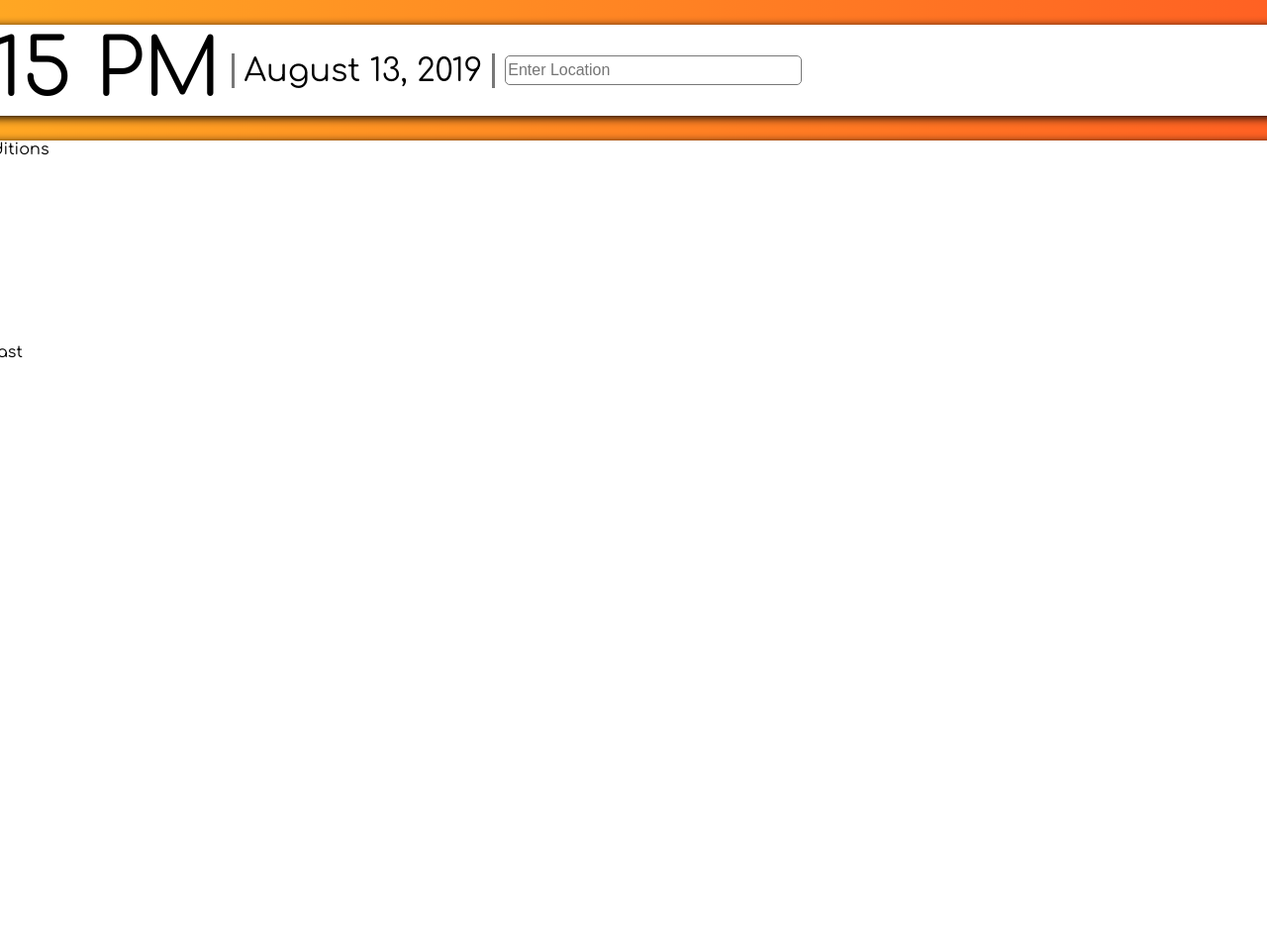
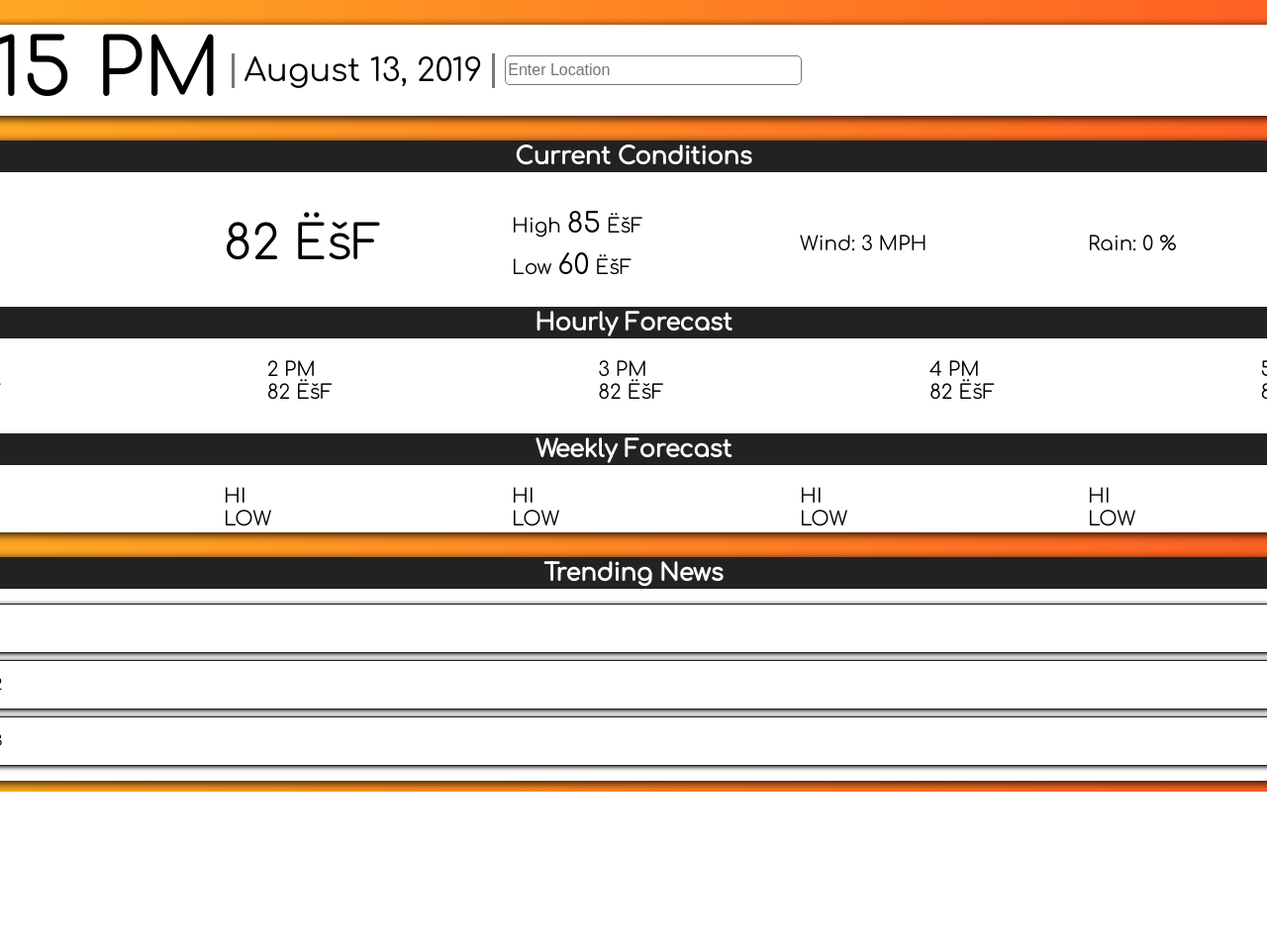
Before and after one commit to Shreyasdbz/KitchenDashboard, a website: page public/index.html in a window 1280 px wide. Shown: the top 956 px of the page at 99% size. After the commit the page ends 800 px from the top, so only its background shows below. Drawn offline with Linux system fonts and the light colour scheme; some packages are replaced by stand-ins of ours; a script that the page names is missing.

Commit message:
more fixes to html

```diff
--- a/public/index.html
+++ b/public/index.html
@@ -1,7 +1,7 @@
 <!DOCTYPE html>
 <html lang="en">
 <head>
-    <meta charset="UTF-8">
+    <meta charset="UT˚F-8">
     <meta name="viewport" content="width=device-width, initial-scale=1.0">
     <meta http-equiv="X-UA-Compatible" content="ie=edge">
     <link rel="stylesheet" href="./style.css">
@@ -26,89 +26,121 @@
         </div>
         <div class="card-weather">
             <div class="card-weather-row1">
-                <div class="card-weather-header">Current Conditions</div>
-                <div class="card-weather-content">
+                <div class="card-weather-header header-top">Current Conditions</div>
+                <div class="card-weather-current">
                     <div class="card-weather-current-tempIcon">
-                        <canvas class="card-weather-icons" id="currentIcon" width="75" height="75"></canvas>
-                        <div class="card-weather-current-temp"></div>
+                        <canvas class="card-weather-icons" id="currentIcon" width="100" height="100"></canvas>
+                    </div>
+                    <div class="card-weather-current-temp">
+                        <span card-weather-current-temp>82</span> ˚F
                     </div>
                     <div class="card-weather-current-highLow">
-                        <div class="card-weather-current-high">
+                        <div class="card-weather-current-high" style="padding-bottom: 5px;">
                             <span>High</span>
-                            <span>85 F</span>
+                            <span card-weather-current-high style="font-size: 1.75rem;">85</span> ˚F
                         </div>
-                        <div class="card-weather-current-low">
+                        <div class="card-weather-current-low" style="padding-top: 5px;">
                             <span>Low</span>
-                            <span>85 F</span>
+                            <span card-weather-current-low style="font-size: 1.75rem;">60</span> ˚F
                         </div>
                     </div>
                     <div class="card-weather-current-wind">
-                        <div>Wind: </div>
-                        <div>3 MPH</div>
+                        <span>Wind: </span>
+                        <span card-weather-current-wind>3</span> MPH
                     </div>
                     <div class="card-weather-current-rain">
-                        <div>Rain: </div>
-                        <div>0%</div>
+                        <span>Rain: </span>
+                        <span card-weather-current-rain>0</span> %
                     </div>
                 </div>
             </div>
             <div class="card-weather-hourly">
                 <div class="card-weather-header">Hourly Forecast</div>
-                <div class="card-weather-content">
-                    <div class="card-weather-hourly-hour1">
-                        <div class="card-weather-hourly-hour1-time">1 PM</div>
-                        <div class="card-weather-hourly-hour1-temperature">82 F</div>
-                        <canvas class="card-weather-icons" id="card-weather-hourly-hour1-icon"></canvas>
+                <div class="card-weather-hourly-content">
+                    <div class="card-weather-hourly-hour">
+                        <div class="card-weather-hourly-hour-time">
+                            <span card-weather-hourly-hour1-time>1 PM</span>
+                        </div>
+                        <div class="card-weather-hourly-hour-tempIcon">
+                            <div class="card-weather-hourly-hour-temperature">
+                                <span card-weather-hourly-hour1-temperature>82 ˚F</span>
+                            </div>
+                            <canvas class="card-weather-icons" id="card-weather-hourly-hour1-icon" width="50" height="50"></canvas>
+                        </div>
                     </div>
-                    <div class="card-weather-hourly-hour2">
-                        <div class="card-weather-hourly-hour2-time">2 PM</div>
-                        <div class="card-weather-hourly-hour2-temperature">82 F</div>
-                        <canvas class="card-weather-icons" id="card-weather-hourly-hour2-icon"></canvas>
+                    <div class="card-weather-hourly-hour">
+                        <div class="card-weather-hourly-hour-time">
+                            <span card-weather-hourly-hour2-time>2 PM</span>
+                        </div>
+                        <div class="card-weather-hourly-hour-tempIcon">
+                            <div class="card-weather-hourly-hour-temperature">
+                                <span card-weather-hourly-hour2-temperature>82 ˚F</span>
+                            </div>
+                            <canvas class="card-weather-icons" id="card-weather-hourly-hour2-icon" width="50" height="50"></canvas>
+                        </div>
                     </div>
-                    <div class="card-weather-hourly-hour3">
-                        <div class="card-weather-hourly-hour3-time">3 PM</div>
-                        <div class="card-weather-hourly-hour3-temperature">82 F</div>
-                        <canvas class="card-weather-icons" id="card-weather-hourly-hour3-icon"></canvas>
+                    <div class="card-weather-hourly-hour">
+                        <div class="card-weather-hourly-hour-time">
+                            <span card-weather-hourly-hour3-time>3 PM</span>
+                        </div>
+                        <div class="card-weather-hourly-hour-tempIcon">
+                            <div class="card-weather-hourly-hour-temperature">
+                                <span card-weather-hourly-hour3-temperature>82 ˚F</span>
+                            </div>
+                            <canvas class="card-weather-icons" id="card-weather-hourly-hour3-icon" width="50" height="50"></canvas>
+                        </div>
                     </div>
-                    <div class="card-weather-hourly-hour4">
-                        <div class="card-weather-hourly-hour4-time">4 PM</div>
-                        <div class="card-weather-hourly-hour4-temperature">82 F</div>
-                        <canvas class="card-weather-icons" id="card-weather-hourly-hour4-icon"></canvas>
+                    <div class="card-weather-hourly-hour">
+                        <div class="card-weather-hourly-hour-time">
+                            <span card-weather-hourly-hour4-time>4 PM</span>
+                        </div>
+                        <div class="card-weather-hourly-hour-tempIcon">
+                            <div class="card-weather-hourly-hour-temperature">
+                                <span card-weather-hourly-hour4-temperature>82 ˚F</span>
+                            </div>
+                            <canvas class="card-weather-icons" id="card-weather-hourly-hour4-icon" width="50" height="50"></canvas>
+                        </div>
                     </div>
-                    <div class="card-weather-hourly-hour5">
-                        <div class="card-weather-hourly-hour5-time">5 PM</div>
-                        <div class="card-weather-hourly-hour5-temperature">82 F</div>
-                        <canvas class="card-weather-icons" id="card-weather-hourly-hour5-icon"></canvas>
+                    <div class="card-weather-hourly-hour">
+                        <div class="card-weather-hourly-hour-time">
+                            <span card-weather-hourly-hour5-time>5 PM</span>
+                        </div>
+                        <div class="card-weather-hourly-hour-tempIcon">
+                            <div class="card-weather-hourly-hour5-temperature">
+                                <span card-weather-hourly-hour5-temperature>82 ˚F</span>
+                            </div>
+                            <canvas class="card-weather-icons" id="card-weather-hourly-hour5-icon" width="50" height="50"></canvas>
+                        </div>
                     </div>
                 </div>
             </div>
             <div class="card-weather-weekly">
                 <div class="card-weather-header">Weekly Forecast</div>
-                <div class="card-weather-content">
+                <div class="card-weather-weekly-content">
                     <div class="card-weather-weekly-day">
                         <div class="card-weather-weekly-day1-high">HI</div>
                         <div class="card-weather-weekly-day1-low">LOW</div>
-                        <canvas class="card-weather-icons" id="card-weather-weekly-day1-icon"></canvas>
+                        <canvas class="card-weather-icons" id="card-weather-weekly-day1-icon" width="50" height="50"></canvas>
                     </div>
                     <div class="card-weather-weekly-day">
                         <div class="card-weather-weekly-day2-high">HI</div>
                         <div class="card-weather-weekly-day2-low">LOW</div>
-                        <canvas class="card-weather-icons" id="card-weather-weekly-day2-icon"></canvas>
+                        <canvas class="card-weather-icons" id="card-weather-weekly-day2-icon" width="50" height="50"></canvas>
                     </div>
                     <div class="card-weather-weekly-day">
                         <div class="card-weather-weekly-day3-high">HI</div>
                         <div class="card-weather-weekly-day3-low">LOW</div>
-                        <canvas class="card-weather-icons" id="card-weather-weekly-day3-icon"></canvas>
+                        <canvas class="card-weather-icons" id="card-weather-weekly-day3-icon" width="50" height="50"></canvas>
                     </div>
                     <div class="card-weather-weekly-day">
                         <div class="card-weather-weekly-day4-high">HI</div>
                         <div class="card-weather-weekly-day4-low">LOW</div>
-                        <canvas class="card-weather-icons" id="card-weather-weekly-day4-icon"></canvas>
+                        <canvas class="card-weather-icons" id="card-weather-weekly-day4-icon" width="50" height="50"></canvas>
                     </div>
                     <div class="card-weather-weekly-day">
                         <div class="card-weather-weekly-day5-high">HI</div>
                         <div class="card-weather-weekly-day5-low">LOW</div>
-                        <canvas class="card-weather-icons" id="card-weather-weekly-day5-icon"></canvas>
+                        <canvas class="card-weather-icons" id="card-weather-weekly-day5-icon" width="50" height="50"></canvas>
                     </div>
                 </div>
             </div>
@@ -116,9 +148,15 @@
         <div class="card-news">
             <div class="card-news-header">Trending News</div>
             <div class="card-news-newsBox">
-                <div class="card-news-newsBox-headline">Headline 1</div>
-                <div class="card-news-newsBox-headline">Headline 2</div>
-                <div class="card-news-newsBox-headline">Headline 3</div>
+                <div class="card-news-newsBox-headline">
+                    <span>Headline 1</span>
+                </div>
+                <div class="card-news-newsBox-headline">
+                    <span>Headline 2</span>
+                </div>
+                <div class="card-news-newsBox-headline">
+                    <span>Headline 3</span>
+                </div>
             </div>
         </div>
     </div>
--- a/public/script.js
+++ b/public/script.js
@@ -23,9 +23,31 @@ searchBox.addListener('places_changed', () => {
     })
 })
 
+//--------------------------------------- HTML Variables ---------------------------------------
+//----------------- Icons
 const icon = new Skycons({color: '#222'})
 icon.set('currentIcon', 'clear-day')
+icon.set('card-weather-hourly-hour1-icon', 'clear-day')
+icon.set('card-weather-hourly-hour2-icon', 'clear-day')
+icon.set('card-weather-hourly-hour3-icon', 'clear-day')
+icon.set('card-weather-hourly-hour4-icon', 'clear-day')
+icon.set('card-weather-hourly-hour5-icon', 'clear-day')
+icon.set('card-weather-weekly-day1-icon', 'clear-day')
+icon.set('card-weather-weekly-day2-icon', 'clear-day')
+icon.set('card-weather-weekly-day3-icon', 'clear-day')
+icon.set('card-weather-weekly-day4-icon', 'clear-day')
+icon.set('card-weather-weekly-day5-icon', 'clear-day')
 icon.play()
+//----------------- Current Conditions
+card_weather_current_temp = document.querySelector('[card-weather-current-temp]')
+card_weather_current_high = document.querySelector('[card-weather-current-temp]')
+card_weather_current_low = document.querySelector('[card-weather-current-temp]')
+card_weather_current_wind = document.querySelector('[card-weather-current-temp]')
+card_weather_current_rain = document.querySelector('[card-weather-current-temp]')
+//----------------- Hourly Forecast
+card_weather_current_high = document.querySelector('[card-weather-current-high]')
+card_weather_current_low = document.querySelector('[card-weather-current-low]')
+
 
 function setWeatherData(data, place){
 
--- a/public/style.css
+++ b/public/style.css
@@ -1,12 +1,11 @@
 *, *::before, *::after{
     box-sizing: border-box;
-    /* font-family: -apple-system, BlinkMacSystemFont, 'Segoe UI', Roboto, Oxygen, Ubuntu, Cantarell, 'Open Sans', 'Helvetica Neue', sans-serif; */
     font-family: 'Comfortaa';
 }
 
 body{
     background: linear-gradient(to right, rgb(255, 167, 35), rgb(255, 97, 35));
-    /* background: radial-gradient( rgb(31, 163, 224), rgb(146, 207, 219)); */
+    /* background: linear-gradient(to right, rgb(1, 143, 136), rgb(2, 71, 128)); */
     display: flex;
     justify-content: center;
     align-items: center;
@@ -65,7 +64,7 @@ body{
     font-family: sans-serif;
 }
 
-/*--------------- Weather Info ----------------------*/
+/*------------------------------ Weather Info ----------------------*/
 .card-weather{
     /* display: flex; */
     /* align-items: center; */
@@ -79,13 +78,90 @@ body{
     margin-top: 25px;
 }
 
+.card-weather-header{
+    height: 4vh;
+    color: white;
+    display: flex;
+    align-items: center;
+    justify-content: center;
+    background-color: #222;
+    font-size: 1.5rem;
+    font-weight: bold;
+}
+.header-top{
+    border-top-left-radius: 20px;
+    border-top-right-radius: 20px;
+}
+
 .card-weather-icons{
-    width: 60;
-    height: 60;
+    width: 10;
+    height: 10;
+}
+
+.card-weather-current{
+    font-size: 1.25rem;
+    display: grid;
+    grid-template-columns: repeat(auto-fit, minmax(100px, 1fr));
+    justify-content: space-between;
+    align-items: center;
+    margin-top: 20px;
+    margin-bottom: 20px;
+    padding-left: 45px;
+    height: 12vh;
+}
+
+.card-weather-current-tempIcon{
+    padding-left: 15px;
+}
+
+.card-weather-current-temp{
+    font-size: 3rem;
+}
+
+.card-weather-current-highLow{
+    display: flex;
+    flex-direction: column;
+    font-size: 1.25rem;
+}
+
+.card-weather-hourly{
+    height: 16vh;
+}
+
+.card-weather-hourly-content{
+    font-size: 1.25rem;
+    display: flex;
+    grid-template-columns: repeat(auto-fit, minmax(100px, 1fr));
+    justify-content: space-between;
+    align-items: center;
+    margin-top: 20px;
+    padding-left: 45px;
+    /* height: 6vh; */
+}
+
+.card-weather-hourly-hour{
+    border-right: 1px #222;
+    border-left: 1px #222;
+}
+
+.card-weather-hourly-hour-tempIcon{
+    display: flex;
+    flex-direction: row;
+}
+
+.card-weather-weekly-content{
+    font-size: 1.25rem;
+    display: grid;
+    grid-template-columns: repeat(auto-fit, minmax(100px, 1fr));
+    justify-content: space-between;
+    align-items: center;
+    margin-top: 20px;
+    padding-left: 45px;
+    height: 6vh;
 }
 
 
-/*--------------- News Info ----------------------*/
+/*------------------------------ News Info ----------------------*/
 .card-news{
     /* display: flex; */
     /* align-items: center; */
@@ -98,3 +174,30 @@ body{
     box-shadow: 0 2px 10px black;
     margin-top: 25px;
 }
+
+.card-news-header{
+    height: 4vh;
+    color: white;
+    display: flex;
+    align-items: center;
+    justify-content: center;
+    background-color: #222;
+    font-size: 1.5rem;
+    font-weight: bold;
+    border-top-left-radius: 20px;
+    border-top-right-radius: 20px;
+}
+
+.card-news-newsBox{
+    padding: 0.5%;
+}
+
+.card-news-newsBox-headline{
+    width: 100%;
+    border: 1px solid #222;
+    padding: 1%;
+    margin-top: 0.5%;
+    margin-bottom: 0.5%;
+    border-radius: 5px;
+    box-shadow: 1px 1px 5px black;
+}
```
